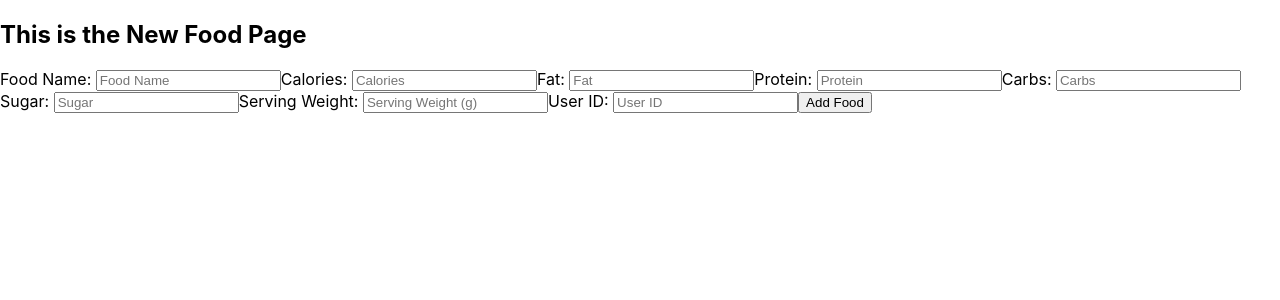
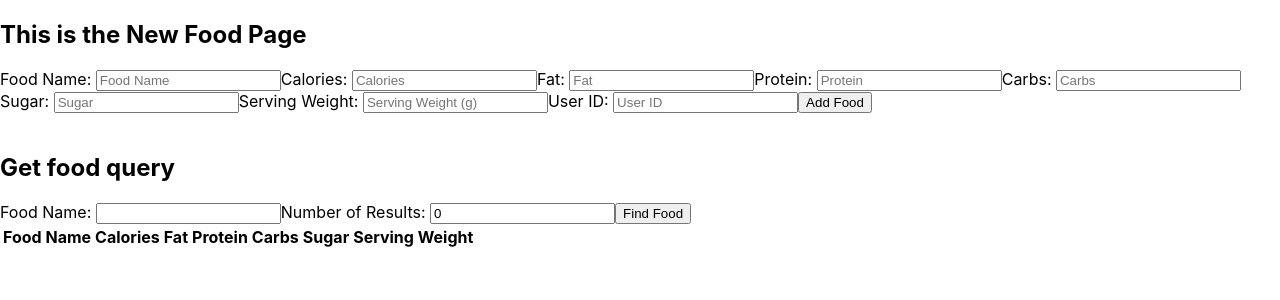
Before and after one commit to bqzhao11/Food-Recipe-Analyzer, a React (Create React App) app: page /new-food in a window 1280 px wide. Shown: the top 300 px of the page. Built offline with nearby package versions, Linux system fonts and the light colour scheme.

Commit message:
finished fetching food based on keyword

```diff
--- a/src/App.js
+++ b/src/App.js
@@ -5,7 +5,7 @@ import Home from "./components/home";
 import Login from "./components/login";
 import NewRecipe from "./components/new_recipe";
 import NewUser from "./components/new_user";
-import NewFood from "./components/new_food";
+import NewFoodPage from "./components/new_food_page";
 import './App.css';
 
 function App() {
@@ -19,7 +19,7 @@ function App() {
                     <Route path="/new-user" component={NewUser} />
                     <Route path="/dashboard" component={Dashboard} />
                     <Route path="/new-recipe" component={NewRecipe} />
-                    <Route path="/new-food" component={NewFood} />
+                    <Route path="/new-food" component={NewFoodPage} />
                     <Route path="/" component={Home} />
                 </Switch>
             </div>
--- /dev/null
+++ b/src/components/get_food.jsx
@@ -0,0 +1,69 @@
+import React, { useState } from "react";
+import axios from "axios";
+
+function GetFood() {
+    const [foodName, setFoodName] = useState('');
+    const [limit, setLimit] = useState(0);
+    const [foodResults, setFoodResults] = useState([]);
+
+    const handleSubmit = e => {
+        e.preventDefault();
+
+        axios.get(`/foods/${foodName}/${limit}`)
+             .then(res => {
+                if (res.data.success) {
+                    setFoodResults(res.data.response)
+                }
+
+             })
+             .catch(err => {
+                 console.log(err)
+             })
+    }
+
+    return (
+        <div>
+            <h2>Get food query</h2>
+            <form onSubmit={handleSubmit}>
+                <label>
+                    Food Name: <input type='text'
+                                      value={foodName}
+                                      onChange={e => setFoodName(e.target.value)} />
+                </label>
+                <label>
+                    Number of Results: <input type='number'
+                                              value={limit}
+                                              onChange={e => setLimit(e.target.value)} />
+                </label>
+                <input type='submit' value='Find Food' />
+            </form>
+
+            <table>
+                <tr>
+                    <th>Food Name</th>
+                    <th>Calories</th>
+                    <th>Fat</th>
+                    <th>Protein</th>
+                    <th>Carbs</th>
+                    <th>Sugar</th>
+                    <th>Serving Weight</th>
+                </tr>
+                {
+                    foodResults.map((item) => (
+                        <tr>
+                            <td>{item.foodName}</td>
+                            <td>{item.calories}</td>
+                            <td>{item.fat}</td>
+                            <td>{item.protein}</td>
+                            <td>{item.carbs}</td>
+                            <td>{item.sugar}</td>
+                            <td>{item.servingWeight}</td>
+                        </tr>
+                    ))
+                }
+            </table>
+        </div>
+    )
+}
+
+export default GetFood;
--- /dev/null
+++ b/src/components/new_food_page.jsx
@@ -0,0 +1,17 @@
+import React from "react";
+import NewFood from "./new_food";
+import GetFood from "./get_food";
+
+
+function NewFoodPage() {
+    return (
+        <div>
+            <NewFood />
+            <br />
+            <GetFood />
+        </div>
+    );
+}
+
+
+export default NewFoodPage;
```
Also changed, not shown: 2 other files (tests, documents, lock files or other folders).
